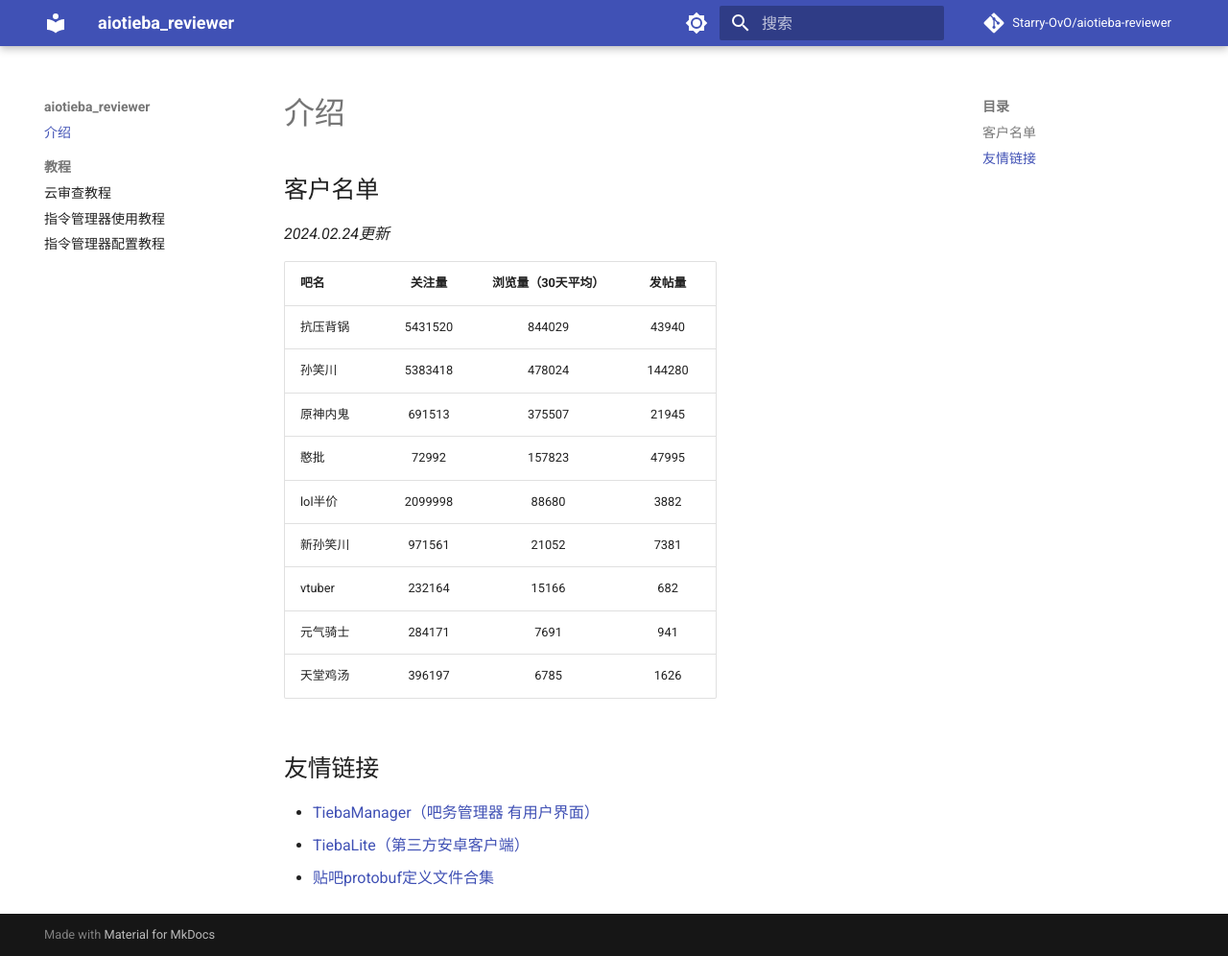
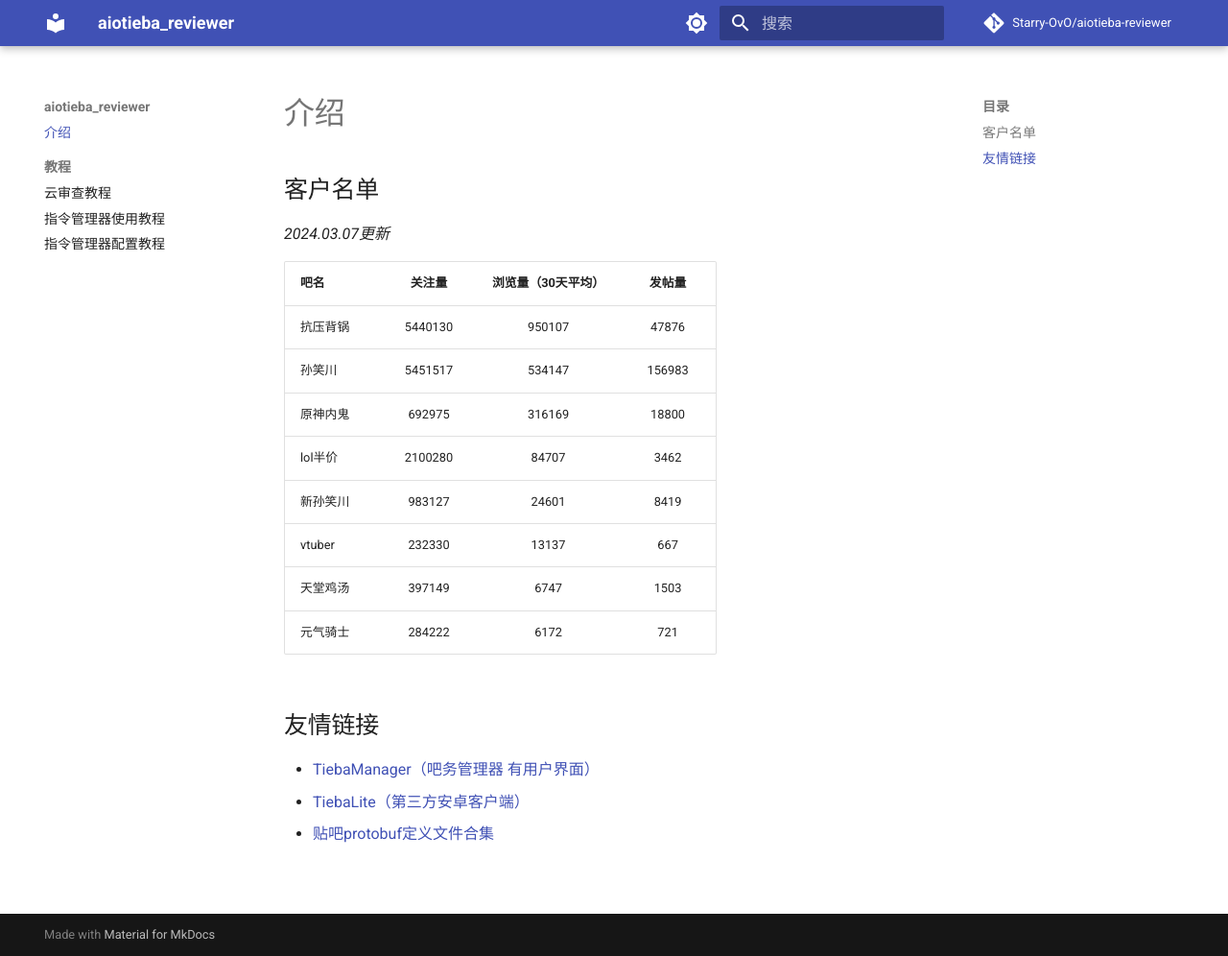
Before and after one commit to lumina37/aiotieba-reviewer, an MkDocs documentation site: the page built from docs/index.md, in a window 1280 px wide and 996 px high. Shown: the whole window at 96% size. Built offline with MkDocs 1.6.1 and Material for MkDocs 9.7.7, drawn with Linux system fonts in a browser that asks for light colours; comment, search, counter and statistics services are not loaded.

Commit message:
chore: update docs

```diff
--- a/docs/index.md
+++ b/docs/index.md
@@ -1,18 +1,17 @@
 ## 客户名单
 
-*2024.02.24更新*
+*2024.03.07更新*
 
 | 吧名     | 关注量  | 浏览量（30天平均） | 发帖量 |
 | :------- | :-----: | :----------------: | :----: |
-| 抗压背锅 | 5431520 |       844029       | 43940  |
-| 孙笑川   | 5383418 |       478024       | 144280 |
-| 原神内鬼 | 691513  |       375507       | 21945  |
-| 憨批     |  72992  |       157823       | 47995  |
-| lol半价  | 2099998 |       88680        |  3882  |
-| 新孙笑川 | 971561  |       21052        |  7381  |
-| vtuber   | 232164  |       15166        |  682   |
-| 元气骑士 | 284171  |        7691        |  941   |
-| 天堂鸡汤 | 396197  |        6785        |  1626  |
+| 抗压背锅 | 5440130 |       950107       | 47876  |
+| 孙笑川   | 5451517 |       534147       | 156983 |
+| 原神内鬼 | 692975  |       316169       | 18800  |
+| lol半价  | 2100280 |       84707        |  3462  |
+| 新孙笑川 | 983127  |       24601        |  8419  |
+| vtuber   | 232330  |       13137        |  667   |
+| 天堂鸡汤 | 397149  |        6747        |  1503  |
+| 元气骑士 | 284222  |        6172        |  721   |
 
 ## 友情链接
 
```
Also changed, not shown: README.md (+9 -10 lines).
